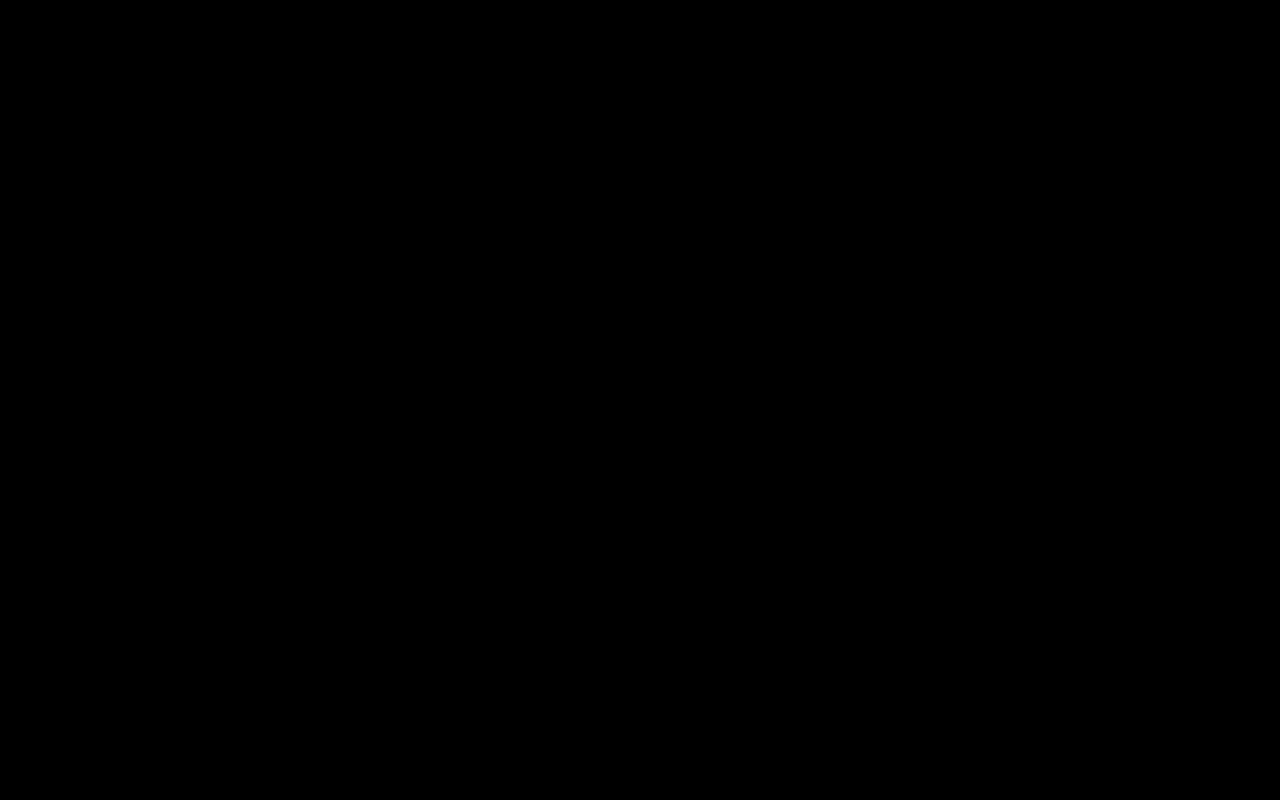
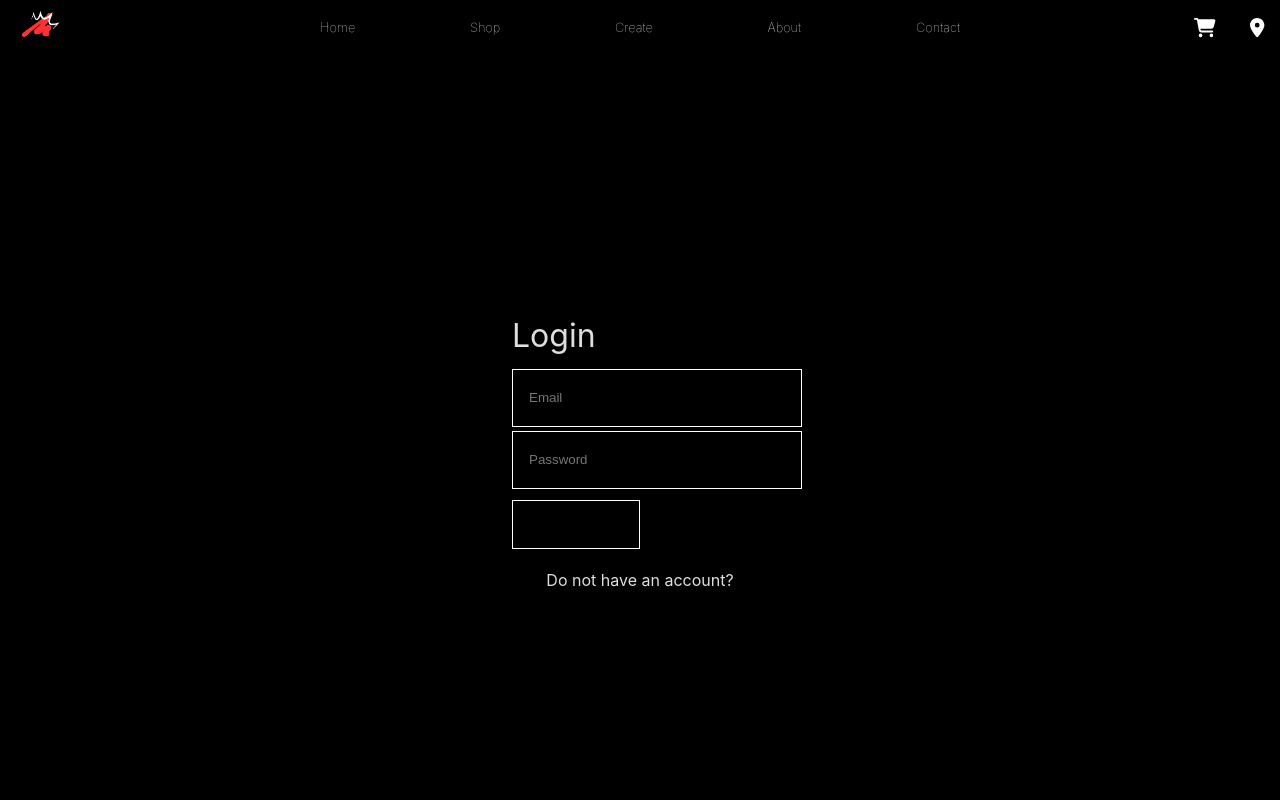
Before and after one commit to yashkanjariyaa/thecrimecompany, a React (Vite) app: page /auth in a window 1280 px wide. Before the commit this address had no page. Shown: the top 800 px of the page. Built offline with nearby package versions, Linux system fonts and the light colour scheme.

Commit message:
login signup userform

```diff
--- a/src/App.tsx
+++ b/src/App.tsx
@@ -9,6 +9,8 @@ const Contact = React.lazy(() => import("./pages/Contact"));
 const Shop = React.lazy(() => import("./pages/Shop"));
 const Create = React.lazy(() => import("./pages/Create"));
 const Cart = React.lazy(() => import("./pages/Cart"));
+const Auth = React.lazy(() => import("./pages/Authentication"));
+
 function App() {
   return (
     <>
@@ -30,6 +32,7 @@ function App() {
               <Route path="/shop" element={<Shop />} />
               <Route path="/create" element={<Create />} />
               <Route path="/cart" element={<Cart />} />
+              <Route path="/auth" element={<Auth />} />
             </Route>
           </Routes>
         </Suspense>
--- /dev/null
+++ b/src/assets/css/auth.css
@@ -0,0 +1,55 @@
+.auth-container {
+  height: 100vh;
+  width: 100vw;
+  display: flex;
+  flex-direction: column;
+  justify-content: center;
+  align-items: center;
+  font-size: 1rem;
+}
+form {
+  display: flex;
+  flex-direction: column;
+  height: 30vh;
+  width: 20vw;
+  justify-content: space-between;
+  font-size: 2rem;
+  margin: 2vh;
+}
+form .input {
+  display: flex;
+  flex-direction: column;
+  height: 50%;
+  justify-content: space-between;
+}
+form .input input {
+  height: 3vh;
+  width: 100%;
+  background: black;
+  color: white;
+  border: 1px solid white;
+  padding: 1rem;
+}
+form button {
+  width: 10vw;
+  padding: 1rem;
+  background-color: black;
+  margin: 0.2rem 0;
+  border: solid white 1px;
+}
+form button:hover {
+  background-color: white;
+  color: black;
+}
+form button:active {
+  background-color: rgba(255, 255, 255, 0.587);
+}
+.auth-container .switch {
+  background: black;
+  border: none;
+  margin: 0.2rem 0;
+  text-align: left;
+}
+.auth-container .switch:hover{
+    text-decoration: underline;
+}
--- a/src/components/Login.tsx
+++ b/src/components/Login.tsx
@@ -17,7 +17,8 @@ const Login: React.FC = () => {
 
   return (
     <form onSubmit={handleLogin}>
-      <h2>Login</h2>
+      <div>Login</div>
+      <div className="input">
         <input
           type="email"
           placeholder="Email"
@@ -30,6 +31,8 @@ const Login: React.FC = () => {
           value={password}
           onChange={(e) => setPassword(e.target.value)}
         />
+      </div>
+
       <button type="submit">Login</button>
     </form>
   );
--- a/src/components/Signup.tsx
+++ b/src/components/Signup.tsx
@@ -16,7 +16,8 @@ const Signup: React.FC = () => {
 
   return (
     <form onSubmit={handleSignup}>
-      <h2>Sign Up</h2>
+      <div>Sign Up</div>
+      <div className="input">
         <input
           type="email"
           placeholder="Email"
@@ -29,6 +30,8 @@ const Signup: React.FC = () => {
           value={password}
           onChange={(e) => setPassword(e.target.value)}
         />
+      </div>
+
       <button type="submit">Sign Up</button>
     </form>
   );
--- a/src/components/shop/ProductCard.tsx
+++ b/src/components/shop/ProductCard.tsx
@@ -4,7 +4,7 @@ import { CloudinaryImage } from "@cloudinary/url-gen";
 import { AdvancedImage } from "@cloudinary/react";
 
 import Product from "../../constants/productInterface";
-import ProductToCart from "../../constants/productToCart"; // Adjust the path according to your project structure
+import ProductToCart from "../../constants/ProductToCart"; // Adjust the path according to your project structure
 
 const cloudinaryCloudName = import.meta.env.VITE_CLOUDINARY_CLOUD_NAME;
 
--- /dev/null
+++ b/src/pages/Authentication.tsx
@@ -0,0 +1,26 @@
+import { useState } from "react";
+import "../assets/css/auth.css";
+import LoginComponent from "../components/Login";
+import SignupComponent from "../components/Signup";
+
+const AuthComponent = () => {
+  const [isLogin, setIsLogin] = useState(true);
+
+  const toggleAuth = () => {
+    setIsLogin(!isLogin);
+  };
+
+  return (
+    <div className="auth-container">
+      {isLogin ? <LoginComponent /> : <SignupComponent />}
+      {isLogin ? (
+        <div>Do not have an account?</div>
+      ) : (
+        <div>Already have an account?</div>
+      )}
+      <button className="switch" onClick={toggleAuth}>{isLogin ? "Signup" : "Login"}</button>
+    </div>
+  );
+};
+
+export default AuthComponent;
--- a/src/pages/Cart.tsx
+++ b/src/pages/Cart.tsx
@@ -1,6 +1,6 @@
 import { useEffect, useState } from "react";
 import "../assets/css/cart.css";
-import ProductToCart from "../constants/productToCart"; // Adjust the path according to your project structure
+import ProductToCart from "../constants/ProductToCart"; // Adjust the path according to your project structure
 import { AdvancedImage } from "@cloudinary/react";
 import { CloudinaryImage } from "@cloudinary/url-gen/index";
 
```
Also changed, not shown: src/pages/UserForm.tsx (added, +99 -0 lines). Lines whose indentation alone changed are shown as unchanged.
